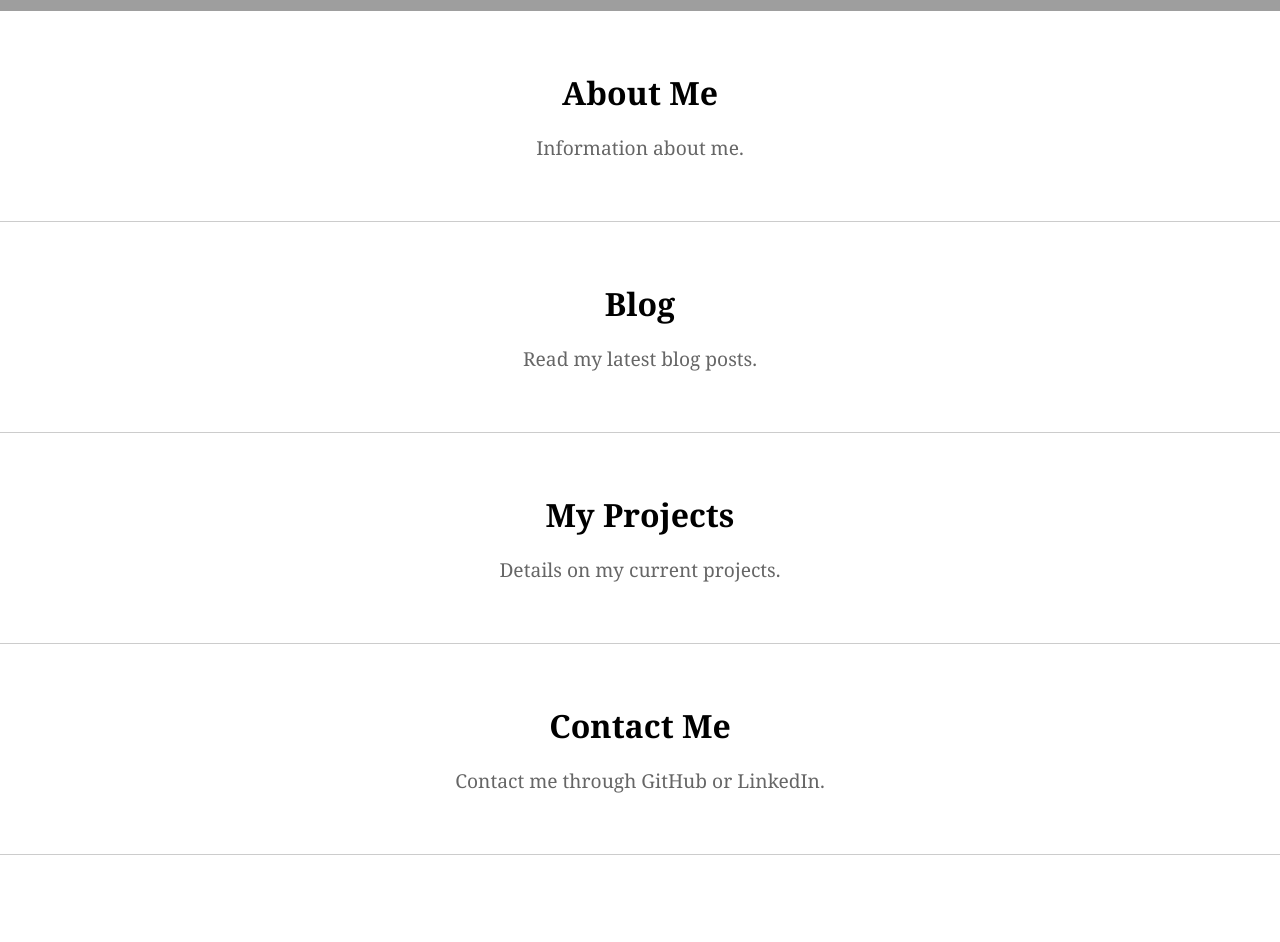
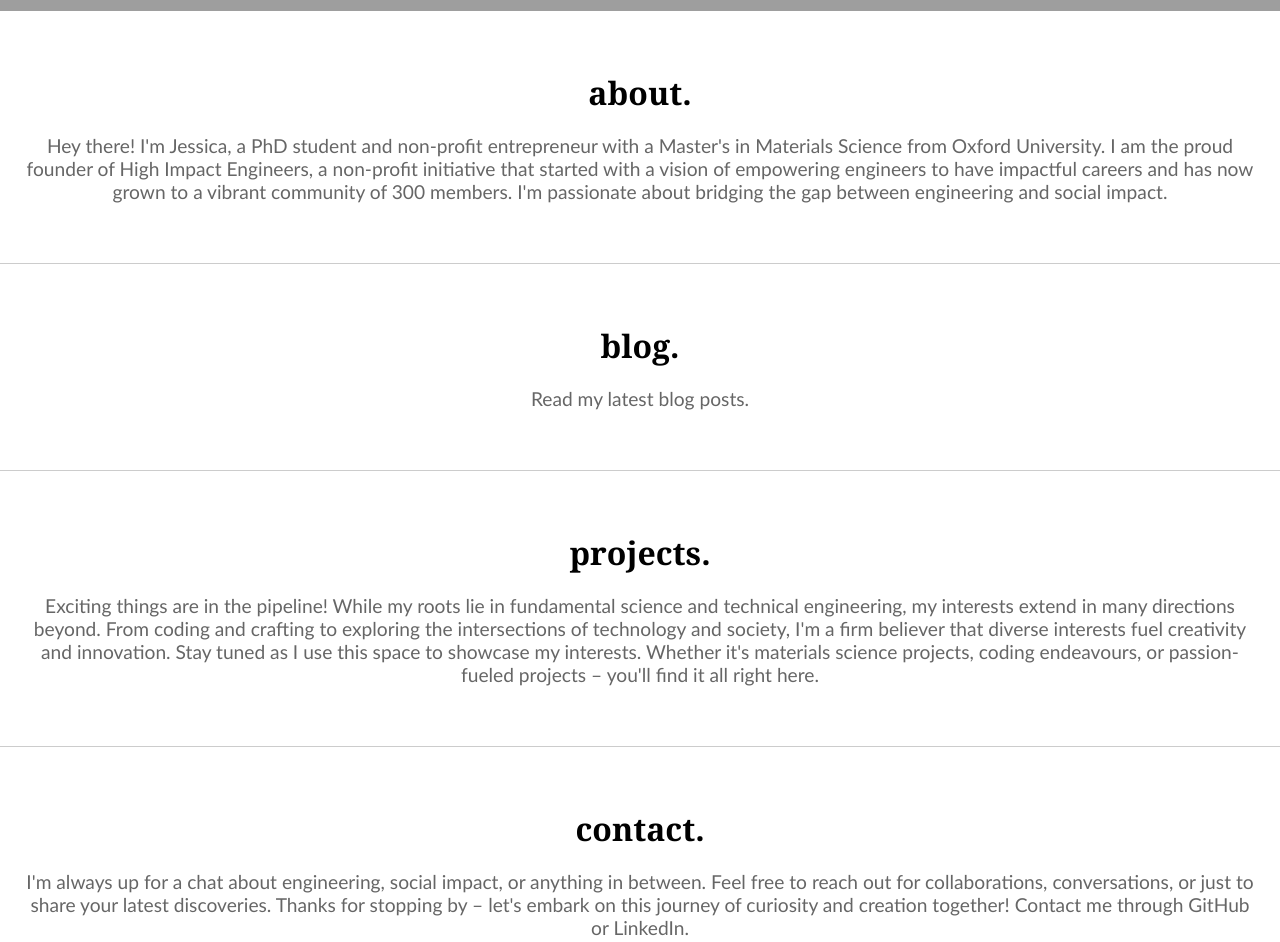
Before and after one commit to JessicaWen-PhD/JessicaWen-PhD.github.io, a plain HTML site: page index.html in a window 1280 px wide. Shown: the part 780-1722 px from the top of the page. Before the commit the page ends 1635 px from the top, so only its background shows below. Drawn offline with Linux system fonts and the light colour scheme; grey boxes are pictures that could not be loaded.

Commit message:
Filled out sections
More in the about me section
Changed the picture on the homepage

```diff
--- a/index.html
+++ b/index.html
@@ -32,7 +32,7 @@
 
     <!-- Full-screen image section -->
     <div class="image-section">
-        <img src="https://images.unsplash.com/photo-1518186285589-2f7649de83e0?q=80&w=3174&auto=format&fit=crop&ixlib=rb-4.0.3&ixid=M3wxMjA3fDB8MHxwaG90by1wYWdlfHx8fGVufDB8fHx8fA%3D%3D" alt="Building Image">
+        <img src="https://images.unsplash.com/photo-1728853696418-c2c2a7f998fb?q=80&w=3270&auto=format&fit=crop&ixlib=rb-4.0.3&ixid=M3wxMjA3fDB8MHxwaG90by1wYWdlfHx8fGVufDB8fHx8fA%3D%3D" alt="Pawel Czerwinski Glass">
         <div class="read-more">
             <a href="#about">read more.</a>
             <div class="arrow">
@@ -43,26 +43,28 @@
 
 <!-- First section: About -->
 <section id="about">
-    <h2>About Me</h2>
-    <p>Information about me.</p>
+    <h2>about.</h2>
+    <p>Hey there! I'm Jessica, a PhD student and non-profit entrepreneur with a Master's in Materials Science from Oxford University. I am the proud founder of High Impact Engineers, a non-profit initiative that started with a vision of empowering engineers to have impactful careers and has now grown to a vibrant community of 300 members. I'm passionate about bridging the gap between engineering and social impact.</p>
 </section>
 
 <!-- Second section: Blog -->
 <section id="blog">
-    <h2>Blog</h2>
+    <h2>blog.</h2>
     <p>Read my latest blog posts.</p>
 </section>
 
 <!-- Third section: Projects -->
 <section id="projects">
-    <h2>My Projects</h2>
-    <p>Details on my current projects.</p>
+    <h2>projects.</h2>
+    <p>Exciting things are in the pipeline! While my roots lie in fundamental science and technical engineering, my interests extend in many directions beyond. From coding and crafting to exploring the intersections of technology and society, I'm a firm believer that diverse interests fuel creativity and innovation. Stay tuned as I use this space to showcase my interests. Whether it's materials science projects, coding endeavours, or passion-fueled projects – you'll find it all right here.</p>
 </section>
 
 <!-- Fourth section: Contact -->
 <section id="contact">
-    <h2>Contact Me</h2>
-    <p>Contact me through GitHub or LinkedIn.</p>
+    <h2>contact.</h2>
+    <p>I'm always up for a chat about engineering, social impact, or anything in between. Feel free to reach out for collaborations, conversations, or just to share your latest discoveries.
+
+        Thanks for stopping by – let's embark on this journey of curiosity and creation together! Contact me through GitHub or LinkedIn.</p>
 </section>
 
 </body>
--- a/styles.css
+++ b/styles.css
@@ -113,6 +113,7 @@ section h2 {
 }
 
 section p {
+    font-family: 'Optima', 'Verdana', Arial, sans-serif;
     font-size: 1.2em;
     color: #666;
 }
```
